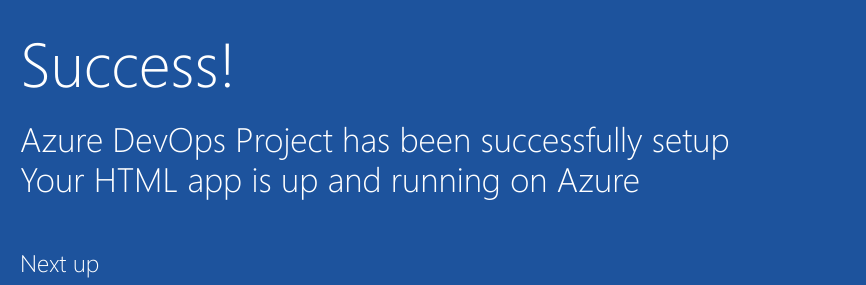
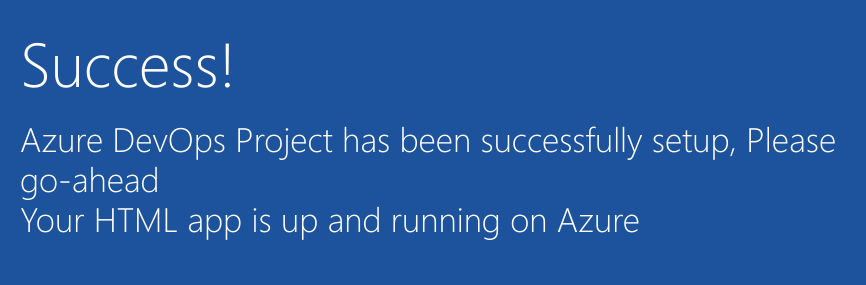
Before and after one commit to md-nadeem-akram-ansari/3-_Assignment-Git-Jenkins-Maven-Integration, a plain HTML site: page sample-project/index.html in a window 1280 px wide. Shown: the part 352-637 px from the top of the page, 205-1071 px from the left. Drawn offline with Linux system fonts and the light colour scheme.

Commit message:
Edited file index.html on branch-1

```diff
--- a/sample-project/index.html
+++ b/sample-project/index.html
@@ -19,7 +19,7 @@
         </div>
             <div class="content-body">
                 <div class="success-text">Success!</div>
-                <div class="description line-1"> Azure DevOps Project has been successfully setup</div>
+                <div class="description line-1"> Azure DevOps Project has been successfully setup, Please go-ahead</div>
                 <div class="description line-2"> Your HTML app is up and running on Azure</div>
                 <div class="next-steps-container">
                     <div class="next-steps-header">Next up</div>
```
